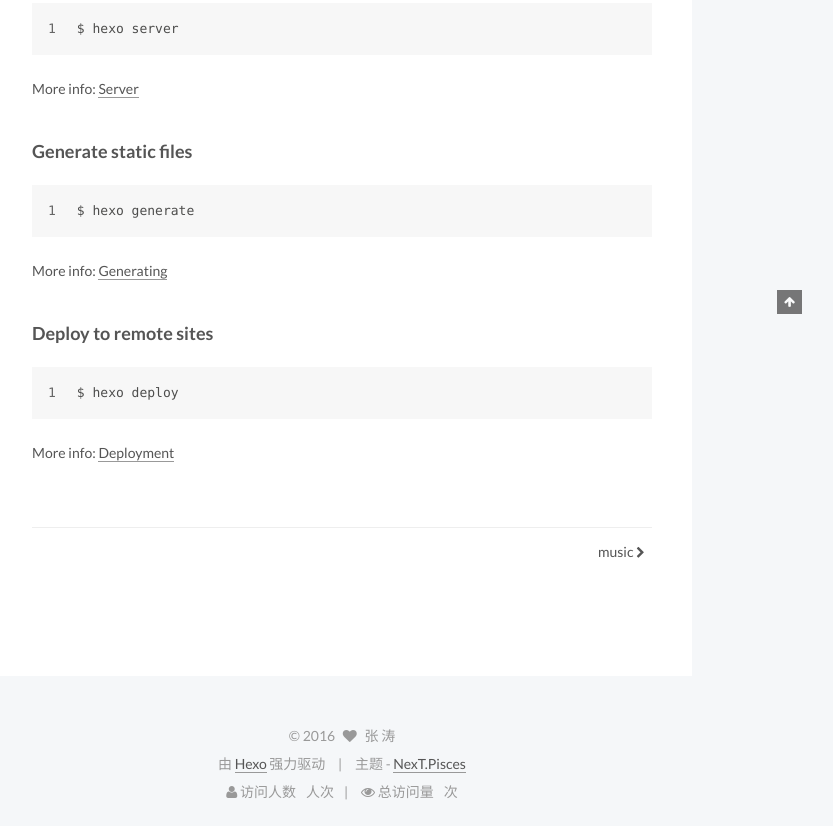
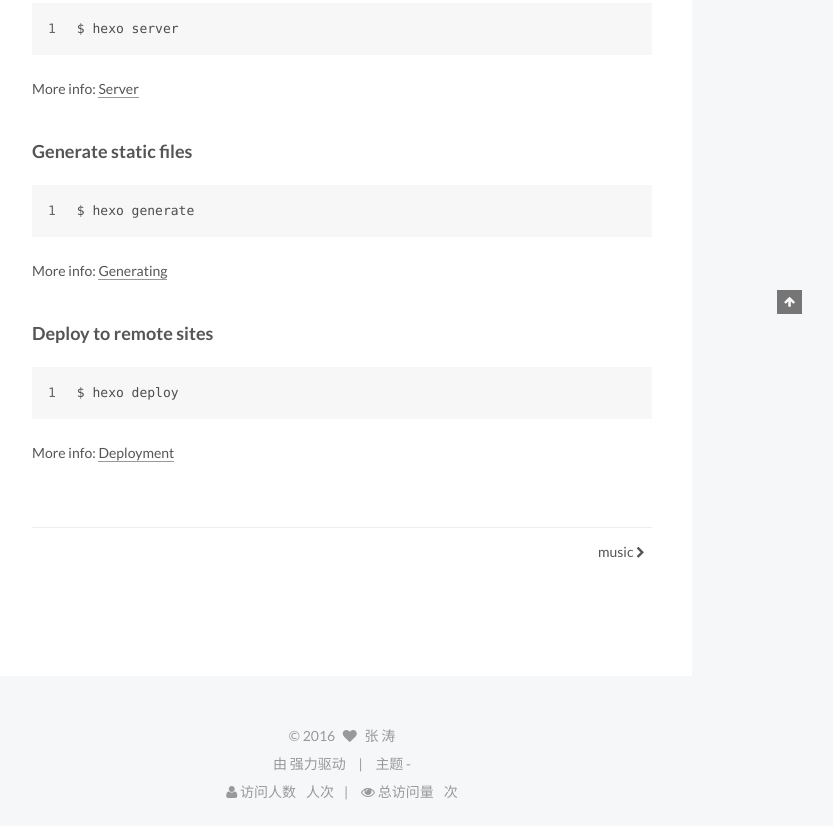
Before and after one commit to AllenZhangTao/AllenZhangTao.github.io, a plain HTML site: page 2016/11/06/hello-world/index.html in a window 1280 px wide. Shown: the part 586-1412 px from the top of the page, without its empty margins (428-1261 px from the left). Drawn offline with nearby package versions, Linux system fonts and the light colour scheme; some packages are replaced by stand-ins of ours; a script that the page names is missing.

Commit message:
Site updated: 2016-11-06 20:46:23

```diff
--- a/2016/11/06/hello-world/index.html
+++ b/2016/11/06/hello-world/index.html
@@ -525,13 +525,12 @@ Quick">
 </div>
 
 <div class="powered-by">
-  由 <a class="theme-link" href="https://hexo.io">Hexo</a> 强力驱动
+  由 <a class="theme-link" href="#"></a> 强力驱动
 </div>
 
 <div class="theme-info">
   主题 -
-  <a class="theme-link" href="https://github.com/iissnan/hexo-theme-next">
-    NexT.Pisces
+  <a class="theme-link" href="#">
   </a>
 </div>
 
--- a/css/main.css
+++ b/css/main.css
@@ -1564,7 +1564,7 @@ pre .javascript .function {
   width: 4px;
   height: 4px;
   border-radius: 50%;
-  background: #ff4;
+  background: #ffffd0;
 }
 .links-of-blogroll {
   font-size: 13px;
```
Also changed, not shown: 2016/11/06/music/index.html (+2 -3 lines), 2016/11/06/net/index.html (+2 -3 lines), archives/2016/11/index.html (+2 -3 lines), archives/2016/index.html (+2 -3 lines), archives/index.html (+2 -3 lines), categories/index.html (+2 -3 lines), categories/net/index.html (+2 -3 lines), home/index.html (+2 -3 lines), index.html (+2 -3 lines), tags/index.html (+2 -3 lines), tags/music/index.html (+2 -3 lines), tags/net/index.html (+2 -3 lines).
